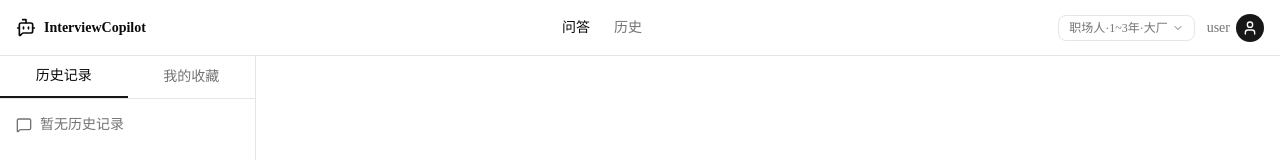
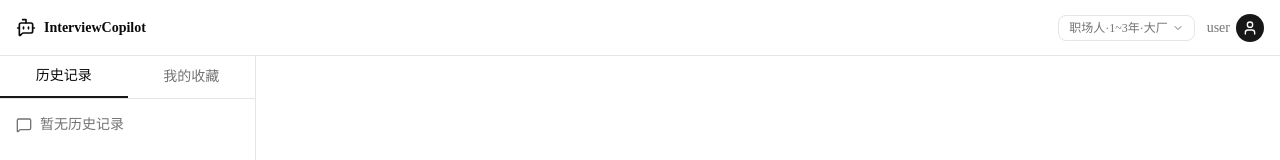
Before and after one commit to Chenqianyu29/interview-assistant, a Next.js app: page / in a window 1280 px wide. Shown: the top 160 px of the page. Built offline with nearby package versions, Linux system fonts and the light colour scheme.

Commit message:
nav-修正tab
一期不显示，二期有了练习模式再显示。

```diff
--- a/src/components/layout/header.tsx
+++ b/src/components/layout/header.tsx
@@ -7,7 +7,7 @@ import { BotMessageSquare, ChevronDown, User } from "lucide-react";
 
 const navItems = [
   { href: "/", label: "问答" },
-  { href: "/history", label: "历史" },
+  { href: "/practice", label: "练习", disabled: true },
 ];
 
 export function Header() {
@@ -21,9 +21,17 @@ export function Header() {
         <span className="text-sm">InterviewCopilot</span>
       </Link>
 
-      {/* Center: Nav Tabs */}
-      <nav className="flex items-center gap-6">
-        {navItems.map((item) => (
+      {/* Center: Nav Tabs (练习 tab reserved for Phase 2) */}
+      <nav className="hidden items-center gap-6">
+        {navItems.map((item) =>
+          item.disabled ? (
+            <span
+              key={item.href}
+              className="cursor-not-allowed text-sm text-muted-foreground/50"
+            >
+              {item.label}
+            </span>
+          ) : (
             <Link
               key={item.href}
               href={item.href}
@@ -36,7 +44,8 @@ export function Header() {
             >
               {item.label}
             </Link>
-        ))}
+          ),
+        )}
       </nav>
 
       {/* Right: Role Tag + User */}
```
Lines whose indentation alone changed are shown as unchanged.
